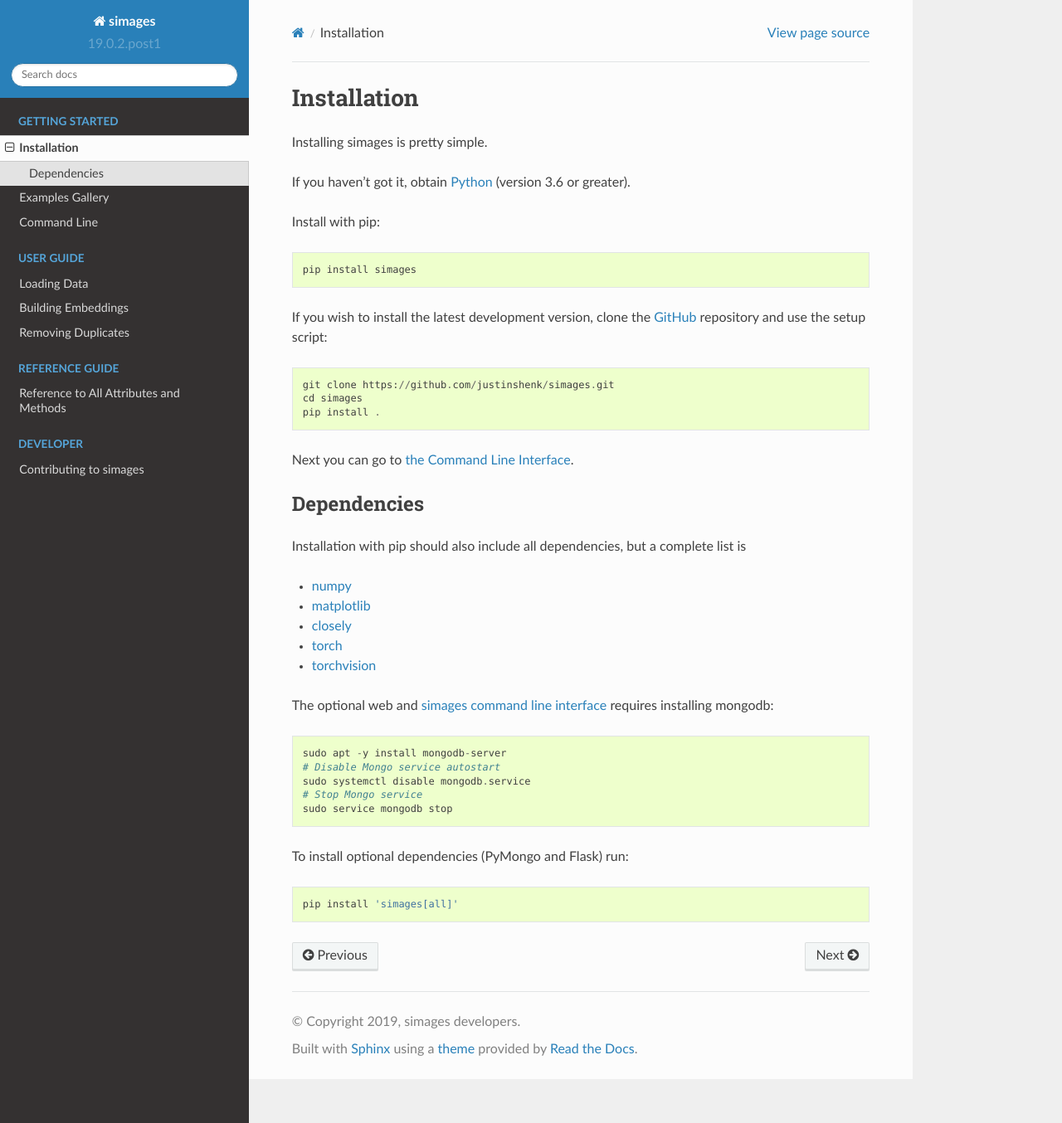
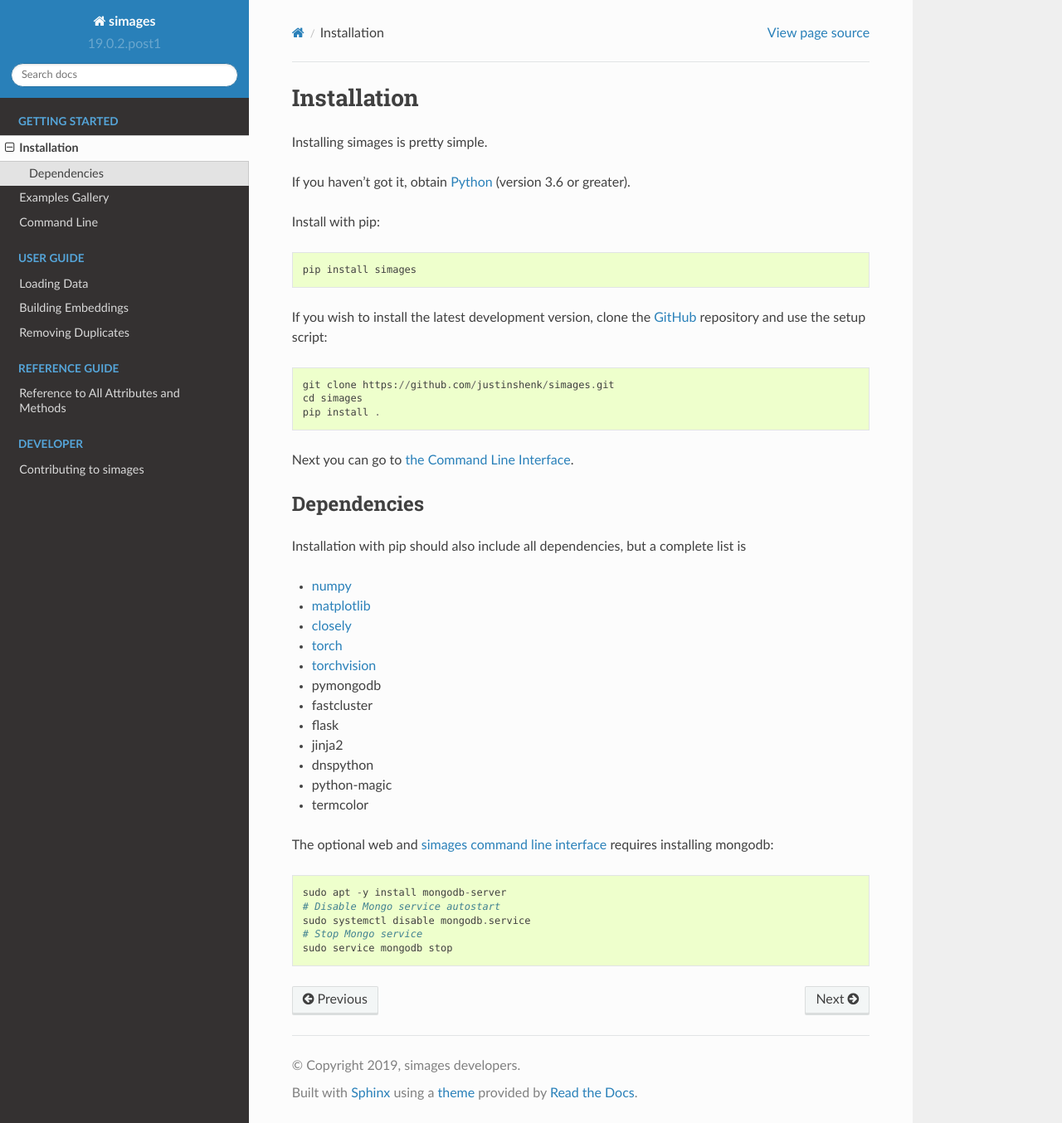
Before and after one commit to JustinShenk/simages, a Sphinx documentation site: the page built from docs/source/install.rst, in a window 1280 px wide and 1354 px high. Shown: the whole window at 83% size. Built offline with Sphinx 7.4.7 and the Read the Docs theme 2.0.0, drawn with Linux system fonts in a browser that asks for light colours; pages that are not in the unit, such as notebooks, are missing from menus.

Commit message:
Update docs

```diff
--- a/docs/source/install.rst
+++ b/docs/source/install.rst
@@ -31,6 +31,13 @@
 - closely_
 - torch_
 - torchvision_
+- pymongodb
+- fastcluster
+- flask
+- jinja2
+- dnspython
+- python-magic
+- termcolor
 
 The optional web and :ref:`simages command line interface <cli>` requires installing mongodb::
 
@@ -39,10 +46,6 @@
     sudo systemctl disable mongodb.service
     # Stop Mongo service
     sudo service mongodb stop
-
-To install optional dependencies (PyMongo and Flask) run::
-
-  pip install 'simages[all]'
 
 
 .. _GitHub: https://github.com/justinshenk/simages
```
Also changed, not shown: README.md (+1 -1 lines).
